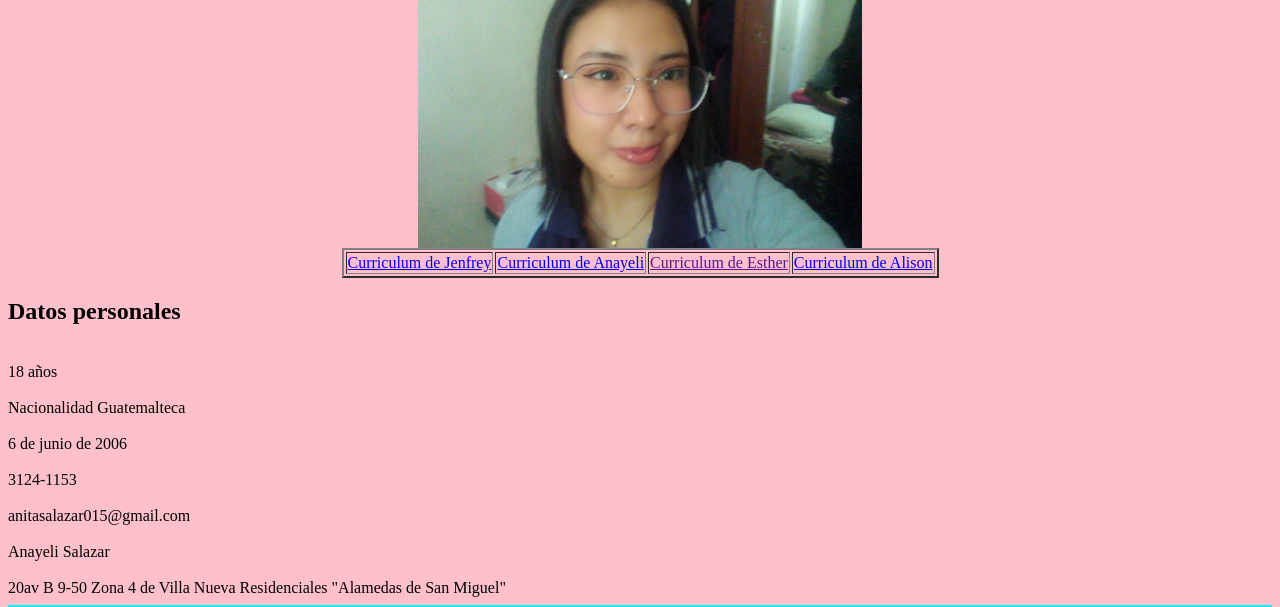
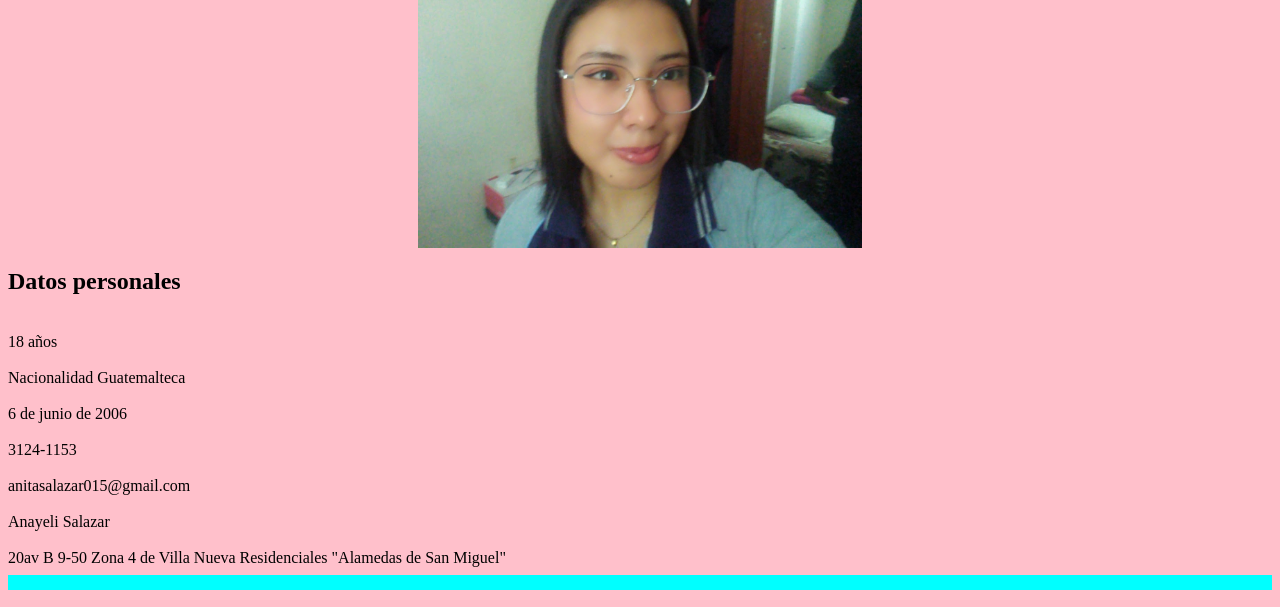
Before and after one commit to Suasly/esclavosexamen, a plain HTML site: page index.html in a window 1280 px wide. Shown: the part 146-753 px from the top of the page. Drawn offline with Linux system fonts and the light colour scheme.

Commit message:
curriculum anayeli

```diff
--- a/index.html
+++ b/index.html
@@ -18,16 +18,7 @@
 <center><img src="img/goto3.jpg" alt ="yo soy esa" height="250" width"250"></center>
 <center>
 
-        <nav>
-            <table border="2" >
-            <tr>
-            <td><a href="https://vinicio18.github.io/curriculum-exam/">Curriculum de Jenfrey</a></td>
-            <td><a href="https://abcdf35.github.io/reprovida7/">Curriculum de Anayeli</a></td>
-            <td><a href="">Curriculum de Esther</a></td>
-            <td><a href=" https://suasly.github.io/ejer2/">Curriculum de Alison</a></td>
-        </tr>
-        </table>
-        </nav></center>
+
 
 </div>
 
```
